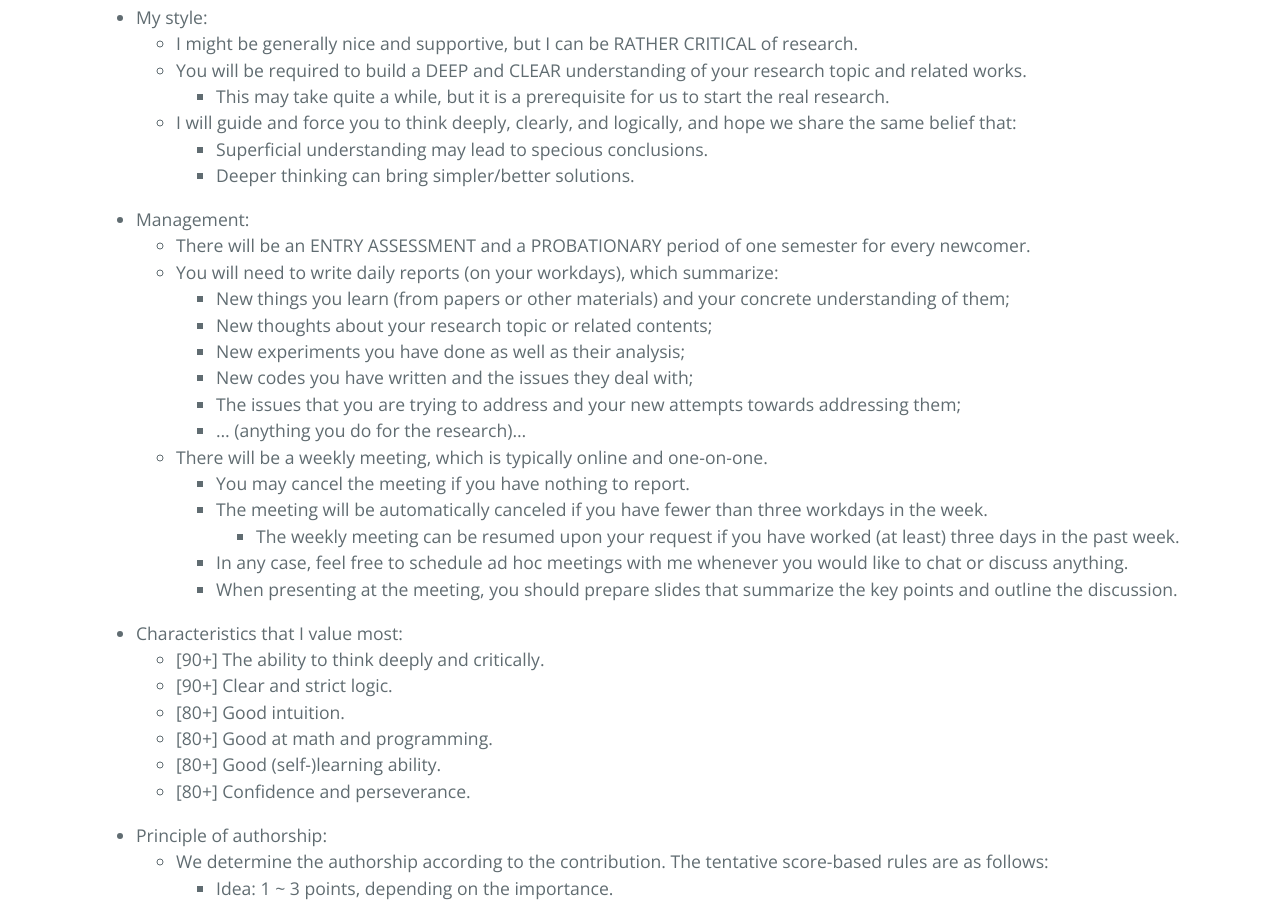
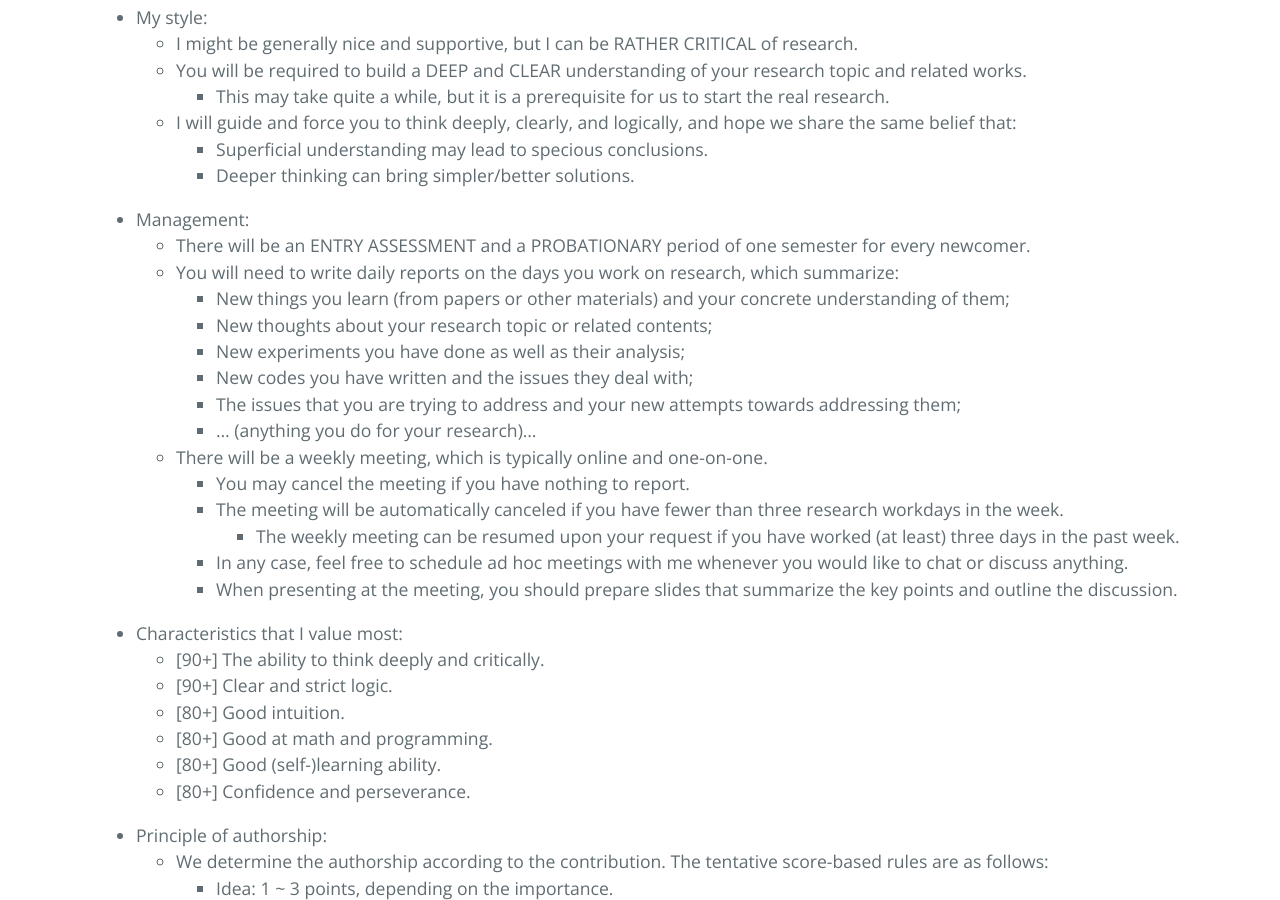
Before and after one commit to ZhimingZhou/zhimingzhou.github.io, a Jekyll site: the page built from _posts/2020-12-09-Prospective-Students.md, in a window 1280 px wide and 900 px high, scrolled down 2003 px. Built offline with Jekyll 4.4.1, drawn with Linux system fonts in a browser that asks for light colours.

Commit message:
Update 2020-12-09-Prospective-Students.md

```diff
--- a/_posts/2020-12-09-Prospective-Students.md
+++ b/_posts/2020-12-09-Prospective-Students.md
@@ -82,16 +82,16 @@ I’m looking for TALENTED students with GENUINE enthusiasm for FUNDAMENTAL rese
 <!--  -->
 - Management:
 	- There will be an ENTRY ASSESSMENT and a PROBATIONARY period of one semester for every newcomer.
-	- You will need to write daily reports (on your workdays), which summarize:
+	- You will need to write daily reports on the days you work on research, which summarize:
 		- New things you learn (from papers or other materials) and your concrete understanding of them;
 		- New thoughts about your research topic or related contents;
 		- New experiments you have done as well as their analysis;
 		- New codes you have written and the issues they deal with;
 		- The issues that you are trying to address and your new attempts towards addressing them;
-		- ... (anything you do for the research)...
+		- ... (anything you do for your research)...
 	- There will be a weekly meeting, which is typically online and one-on-one.
 		- You may cancel the meeting if you have nothing to report.
-		- The meeting will be automatically canceled if you have fewer than three workdays in the week.
+		- The meeting will be automatically canceled if you have fewer than three research workdays in the week.
 			- The weekly meeting can be resumed upon your request if you have worked (at least) three days in the past week.
 		- In any case, feel free to schedule ad hoc meetings with me whenever you would like to chat or discuss anything.
 		- When presenting at the meeting, you should prepare slides that summarize the key points and outline the discussion.
```
